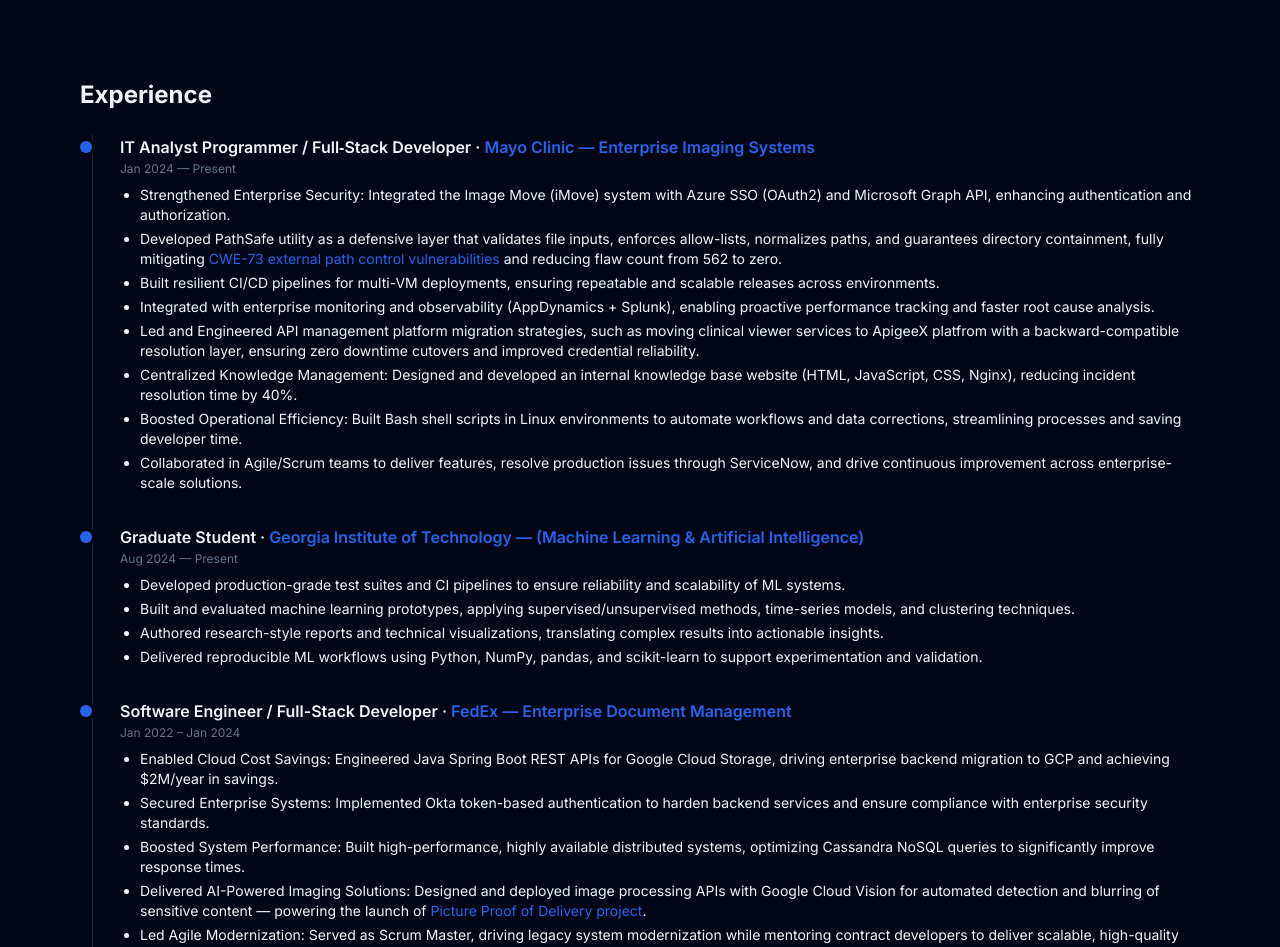
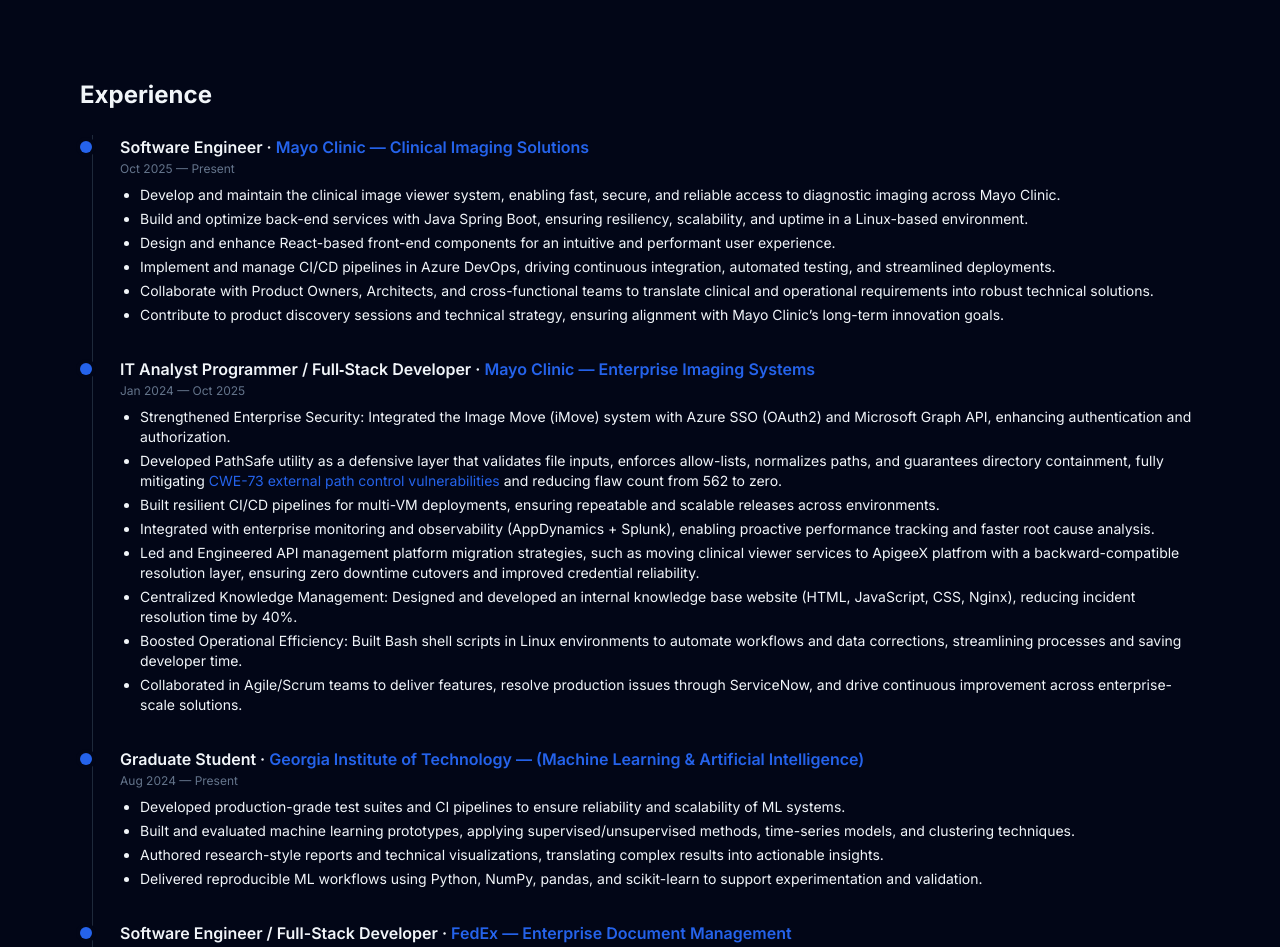
Before and after one commit to laithse1/laithse1.github.io, a Next.js app: page / in a window 1280 px wide. Shown: the part 1640-2587 px from the top of the page. Built offline with nearby package versions, Linux system fonts and the light colour scheme.

Commit message:
Job update

```diff
--- a/src/data/experience.ts
+++ b/src/data/experience.ts
@@ -1,8 +1,21 @@
 export const EXPERIENCE = [
+    {
+    company: 'Mayo Clinic — Clinical Imaging Solutions',
+    role: 'Software Engineer',
+    period: 'Oct 2025 — Present',
+    bullets: [
+  'Develop and maintain the clinical image viewer system, enabling fast, secure, and reliable access to diagnostic imaging across Mayo Clinic.',
+  'Build and optimize back-end services with Java Spring Boot, ensuring resiliency, scalability, and uptime in a Linux-based environment.',
+  'Design and enhance React-based front-end components for an intuitive and performant user experience.',
+  'Implement and manage CI/CD pipelines in Azure DevOps, driving continuous integration, automated testing, and streamlined deployments.',
+  'Collaborate with Product Owners, Architects, and cross-functional teams to translate clinical and operational requirements into robust technical solutions.',
+  'Contribute to product discovery sessions and technical strategy, ensuring alignment with Mayo Clinic’s long-term innovation goals.'
+]
+  },
   {
     company: 'Mayo Clinic — Enterprise Imaging Systems',
     role: 'IT Analyst Programmer / Full‑Stack Developer',
-    period: 'Jan 2024 — Present',
+    period: 'Jan 2024 — Oct 2025',
     bullets: [
       'Strengthened Enterprise Security: Integrated the Image Move (iMove) system with Azure SSO (OAuth2) and Microsoft Graph API, enhancing authentication and authorization.',
 
```
